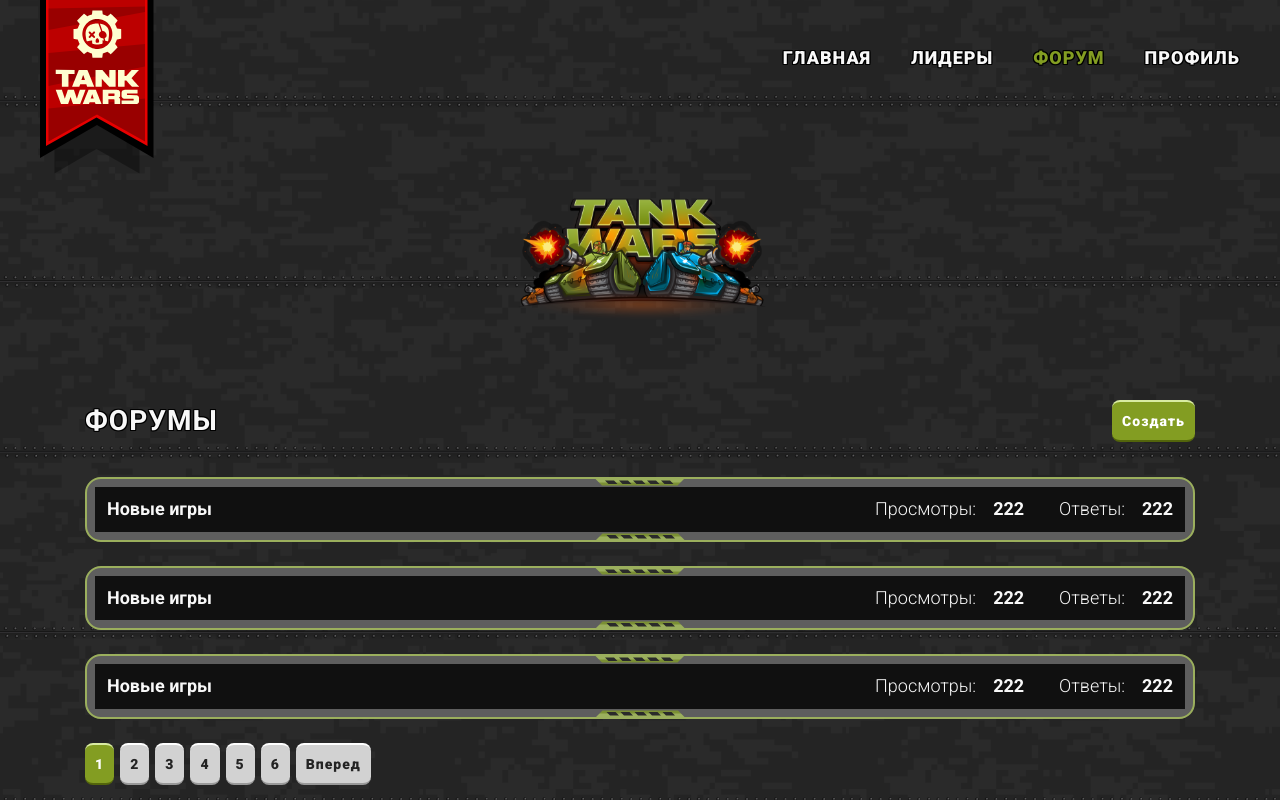
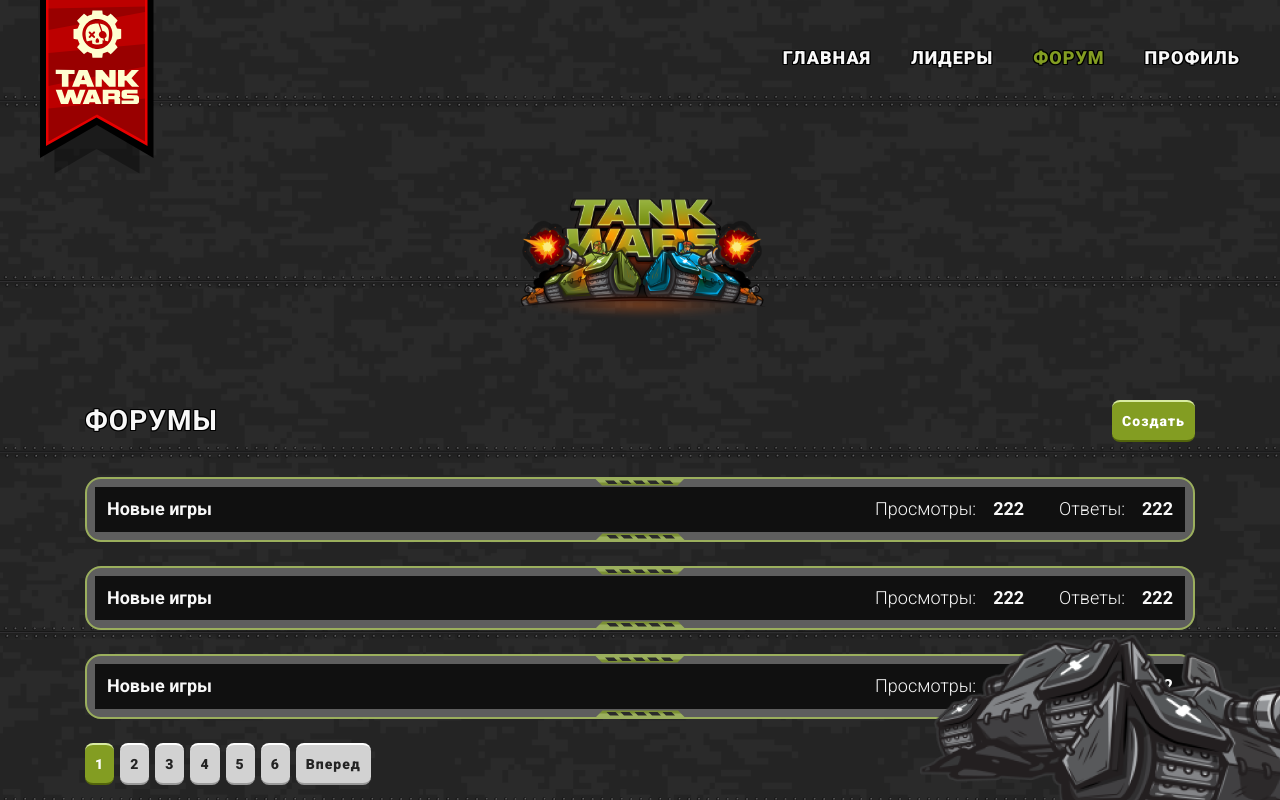
Before and after one commit to Timur233/falcon-tanks, a React (Vite) app in the folder packages/client/: page /forum in a window 1280 px wide. Built offline with nearby package versions, Linux system fonts and the light colour scheme; the HTML template or start-up script is replaced by a standard one.

Commit message:
feat: decor tank on forum and leaderboard pages

```diff
--- a/packages/client/src/pages/CreateThread/CreateThread.scss
+++ b/packages/client/src/pages/CreateThread/CreateThread.scss
@@ -13,6 +13,16 @@
 }
 
 .create-thread-page {
+  &::after {
+    content: '';
+    position: absolute;
+    right: 0;
+    bottom: 0;
+    width: 360px;
+    height: 165px;
+    background-image: url('@/assets/images/destroyed-tanks.png');
+  }
+
   margin-top: 100px;
 
   .form {
--- a/packages/client/src/pages/Forum/Forum.scss
+++ b/packages/client/src/pages/Forum/Forum.scss
@@ -25,6 +25,16 @@ $title-color: #bebebe;
 }
 
 .forum-page {
+  &::after {
+    content: '';
+    position: absolute;
+    right: 0;
+    bottom: 0;
+    width: 360px;
+    height: 165px;
+    background-image: url('@/assets/images/destroyed-tanks.png');
+  }
+
   margin-top: 40px;
 
   &__header {
--- a/packages/client/src/pages/Leaderboard/Leaderboard.scss
+++ b/packages/client/src/pages/Leaderboard/Leaderboard.scss
@@ -2,6 +2,16 @@
 
 .leaderboard-page {
   margin-top: 40px;
+
+  &::after {
+    content: '';
+    position: absolute;
+    right: 0;
+    bottom: 0;
+    width: 360px;
+    height: 165px;
+    background-image: url('@/assets/images/destroyed-tanks.png');
+  }
 
   &__logo {
     display: block;
--- a/packages/client/src/pages/Thread/Thread.scss
+++ b/packages/client/src/pages/Thread/Thread.scss
@@ -1,6 +1,16 @@
 @import './../../scss/vars.scss';
 
 .thread-page {
+  &::after {
+    content: '';
+    position: absolute;
+    right: 0;
+    bottom: 0;
+    width: 360px;
+    height: 165px;
+    background-image: url('@/assets/images/destroyed-tanks.png');
+  }
+
   margin-top: 100px;
   padding-bottom: 200px;
 
```
